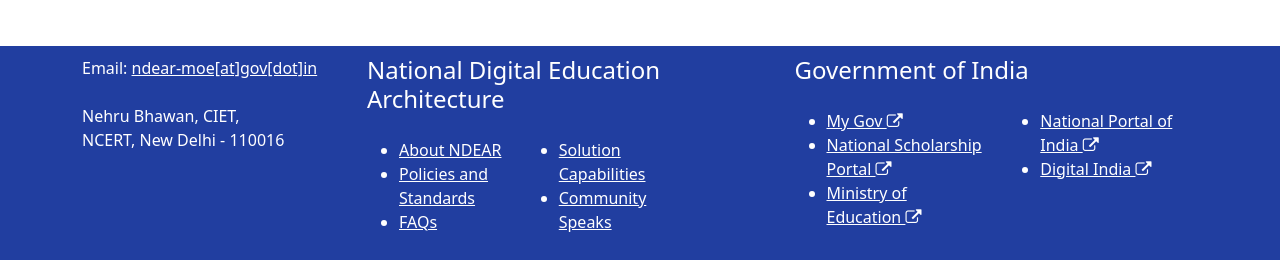
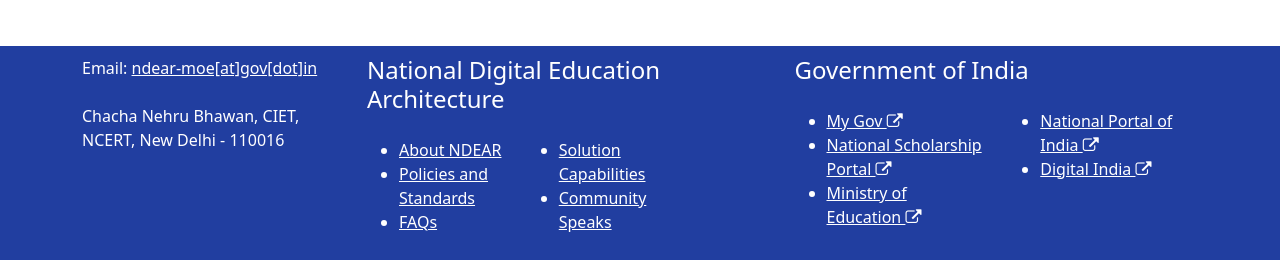
Before and after one commit to geetgovind/Survey, a PHP site: page /index.php in a window 1280 px wide. Shown: the part 666-926 px from the top of the page. Run offline with PHP 8.4, Linux system fonts and the light colour scheme.

Commit message:
footer modified

```diff
--- a/footer.php
+++ b/footer.php
@@ -6,7 +6,7 @@
             <div class="row">
                 <div class="col-lg-3 mb-lg-0 mb-4 mb-md-5">
                     <div class="mb-2 mb-md-4">Email: <a href="mailto:ndear-moe@gov.in">ndear-moe[at]gov[dot]in</a></div>
-                    <div>Nehru Bhawan, CIET, <br>
+                    <div>Chacha Nehru Bhawan, CIET, <br>
                         NCERT, New Delhi - 110016</div>
                 </div>
                 <div class="col-lg-9">
```
